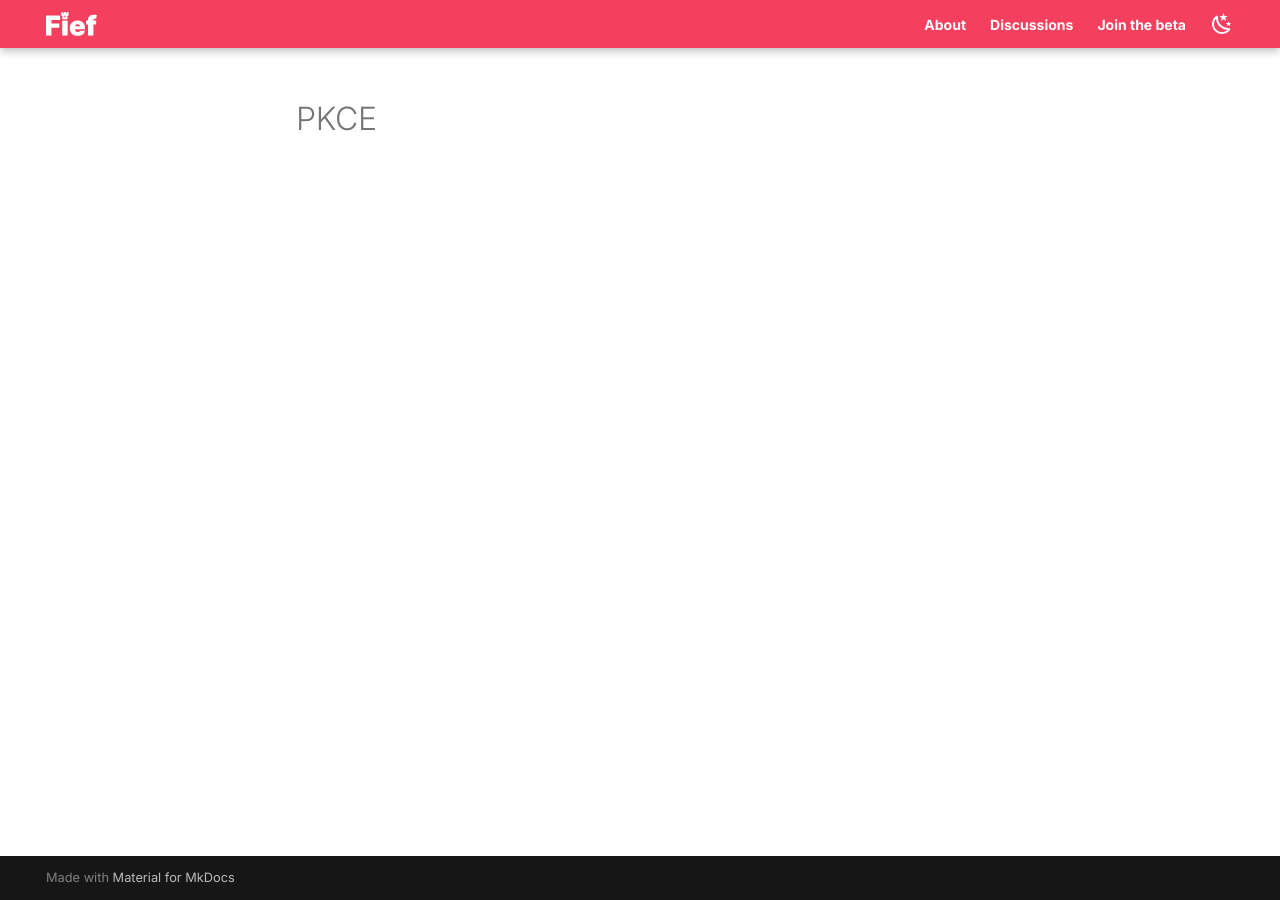
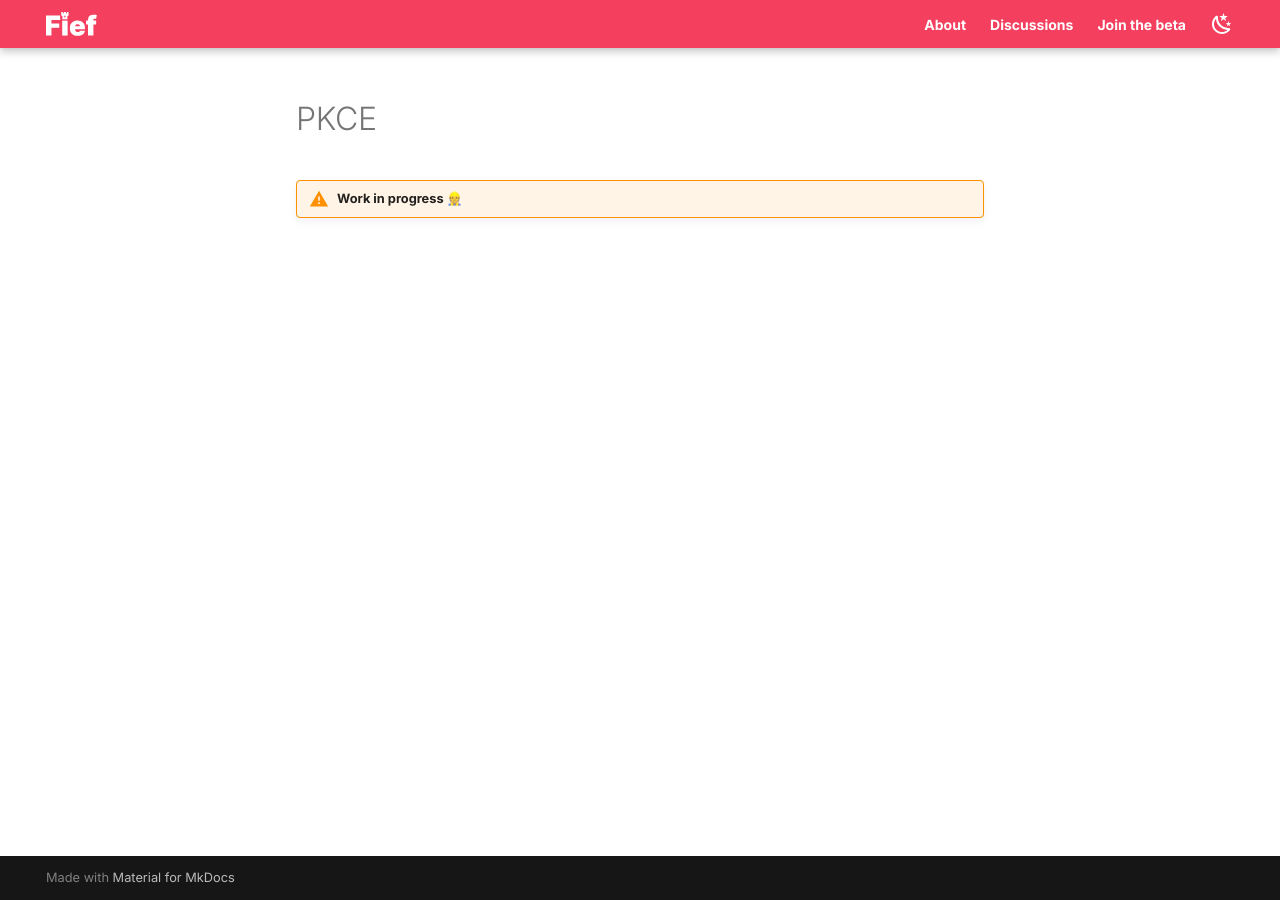
Before and after one commit to fief-dev/docs, an MkDocs documentation site: the page built from docs/going-further/pkce.md, in a window 1280 px wide. Built offline with MkDocs 1.6.1 and Material for MkDocs 9.7.7, drawn with Linux system fonts in a browser that asks for light colours.

Commit message:
Add WIP notices

```diff
--- a/docs/going-further/pkce.md
+++ b/docs/going-further/pkce.md
@@ -1 +1,3 @@
 # PKCE
+
+!!! warning "Work in progress 👷"
```
Also changed, not shown: docs/going-further/id-token-encryption.md (+2 -0 lines).
